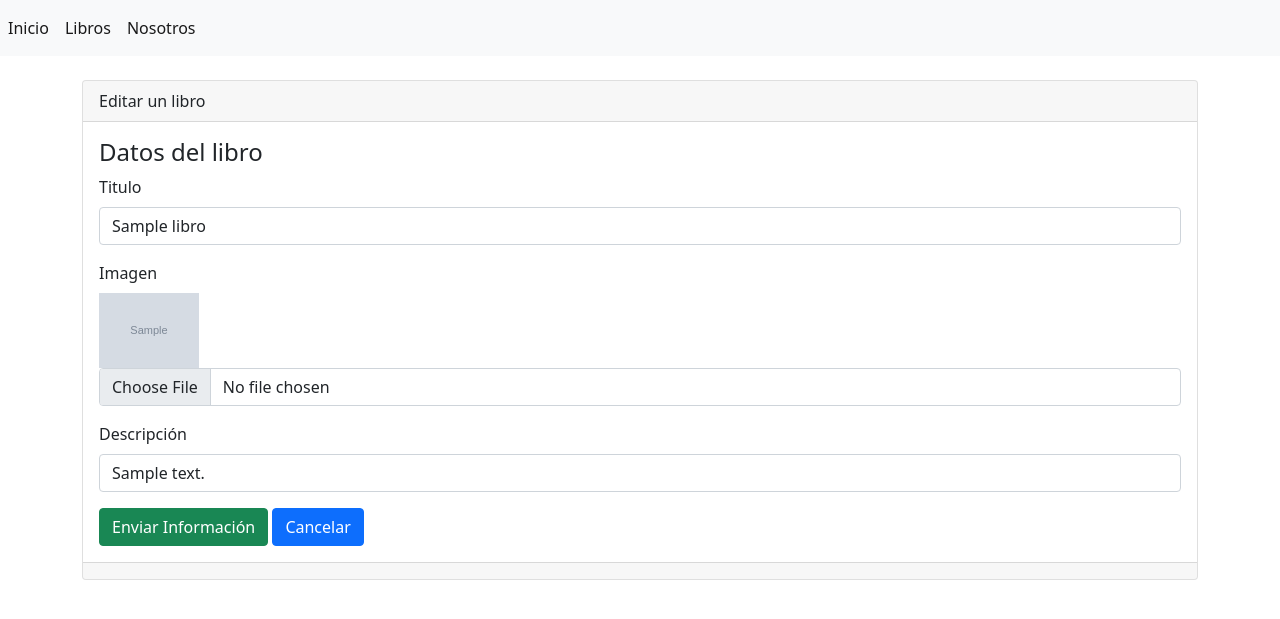
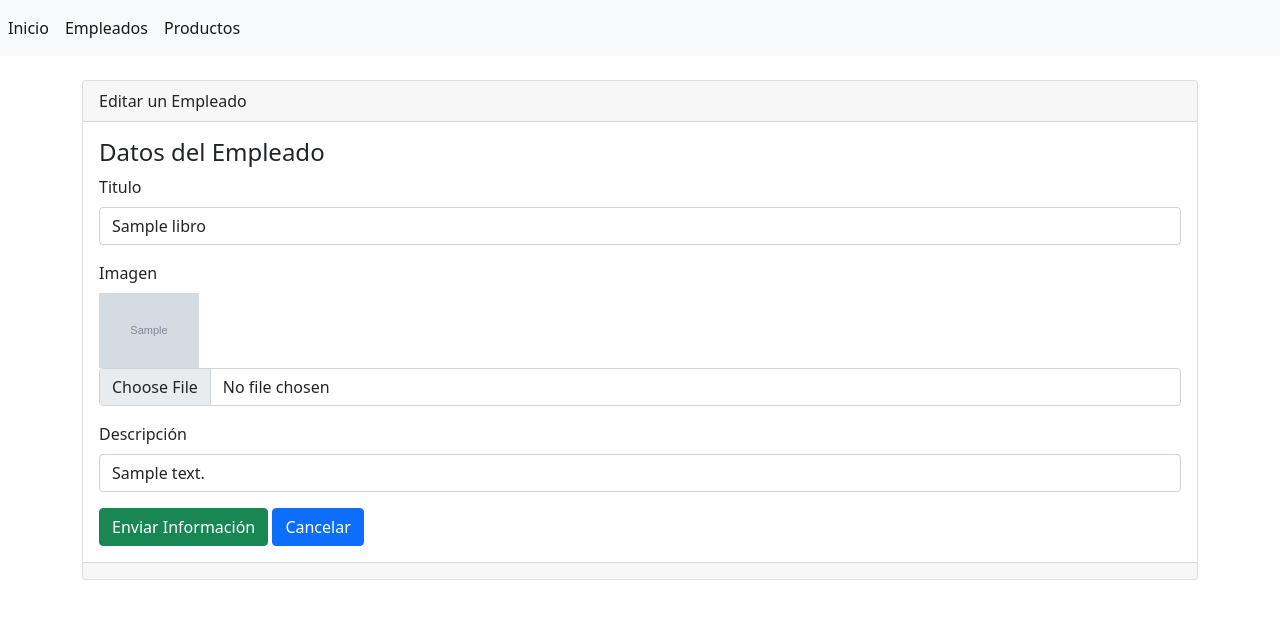
Before and after one commit to cestaylopez26/System-Gestion, a Django app: page /editar/1 in a window 1280 px wide. Shown: the top 619 px of the page. Run offline with Django 3.2, Linux system fonts and the light colour scheme; tables that the repository leaves empty hold one stand-in row (values such as "Sample post"); grey boxes marked "Sample" are stand-in pictures; parts of the project's set-up code (start-up, migrations or seed data) failed here and were passed over.

Commit message:
Actualizando index.html

```diff
--- a/sistema/libreria/templates/base.html
+++ b/sistema/libreria/templates/base.html
@@ -14,8 +14,8 @@
   <body><nav class="navbar navbar-expand navbar-light bg-light">
       <div class="nav navbar-nav">
           <a class="nav-item nav-link active" href="{% url 'inicio'%}">Inicio</a>
-          <a class="nav-item nav-link active" href="{% url 'libros'%}">Libros</a>
-          <a class="nav-item nav-link active" href="{% url 'nosotros'%}">Nosotros</a>
+          <a class="nav-item nav-link active" href="{% url 'libros'%}">Empleados</a>
+          <a class="nav-item nav-link active" href="{% url 'nosotros'%}">Productos</a>
       </div>
   </nav>
 
--- a/sistema/libreria/templates/libros/crear.html
+++ b/sistema/libreria/templates/libros/crear.html
@@ -6,10 +6,10 @@
 
 <div class="card">
     <div class="card-header">
-        Crear un libro
+        Crear un empleado
     </div>
     <div class="card-body">
-        <h4 class="card-title">Datos del libro</h4>
+        <h4 class="card-title">Datos del empleado</h4>
 
         {% include 'libros/form.html' %}
 
--- a/sistema/libreria/templates/libros/editar.html
+++ b/sistema/libreria/templates/libros/editar.html
@@ -6,10 +6,10 @@
 
 <div class="card">
     <div class="card-header">
-        Editar un libro
+        Editar un Empleado
     </div>
     <div class="card-body">
-        <h4 class="card-title">Datos del libro</h4>
+        <h4 class="card-title">Datos del Empleado</h4>
 
         {% include 'libros/form.html' %}
 
--- a/sistema/libreria/templates/libros/form.html
+++ b/sistema/libreria/templates/libros/form.html
@@ -16,10 +16,7 @@
       id=""
       aria-describedby="helpId"
       placeholder="{{ campo.label }}"
-      value="{{ campo.value | default:'' }}"
-
-
-      />
+      value="{{ campo.value | default:'' }}"/>
     </div>
     <div class="col-12 help-text"> {{ campo.errors}}</div>
   {% endfor %}
```
Also changed, not shown: sistema/libreria/templates/libros/index.html (+13 -10 lines), sistema/imagenes/1636640001036.jpg (added), sistema/imagenes/ivan-diaz-YOy-ek-aBR0-unsplash_L6VIlRH.jpg (deleted).
